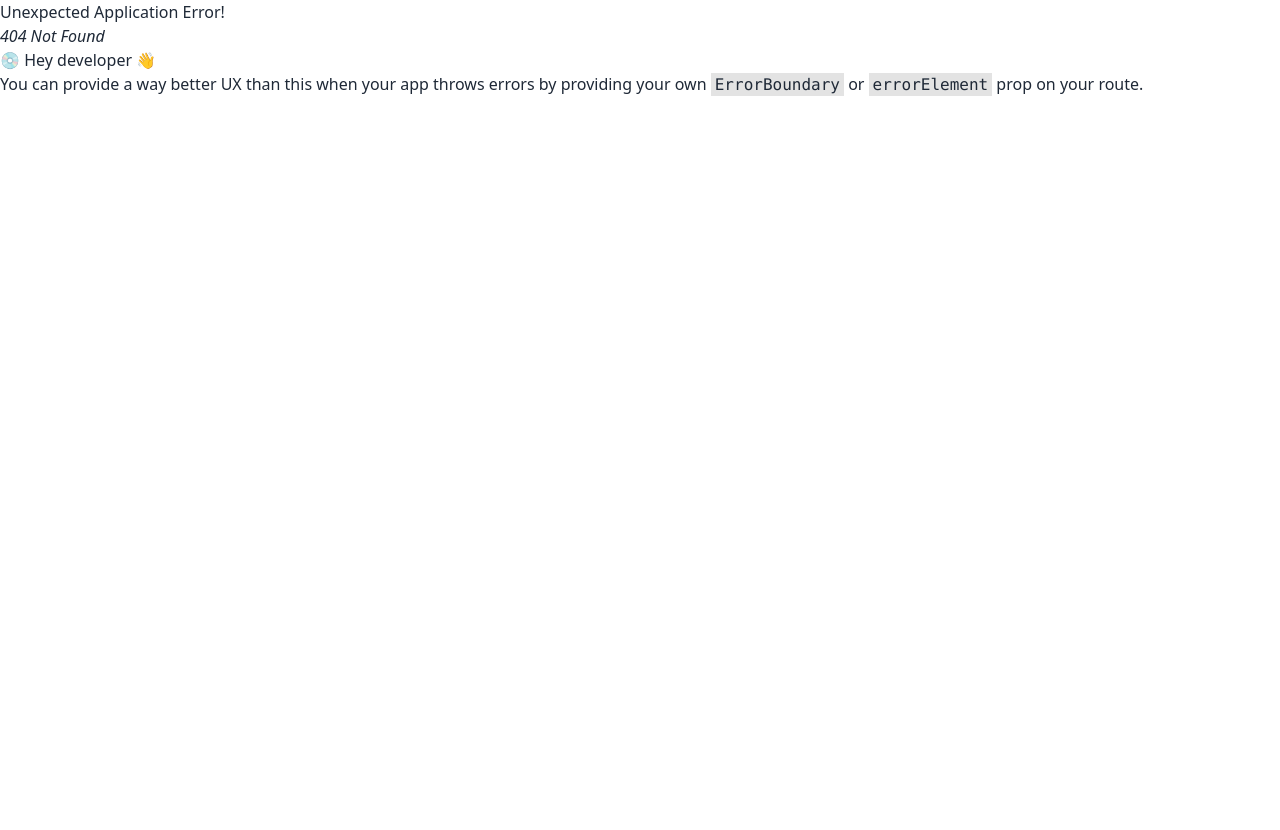
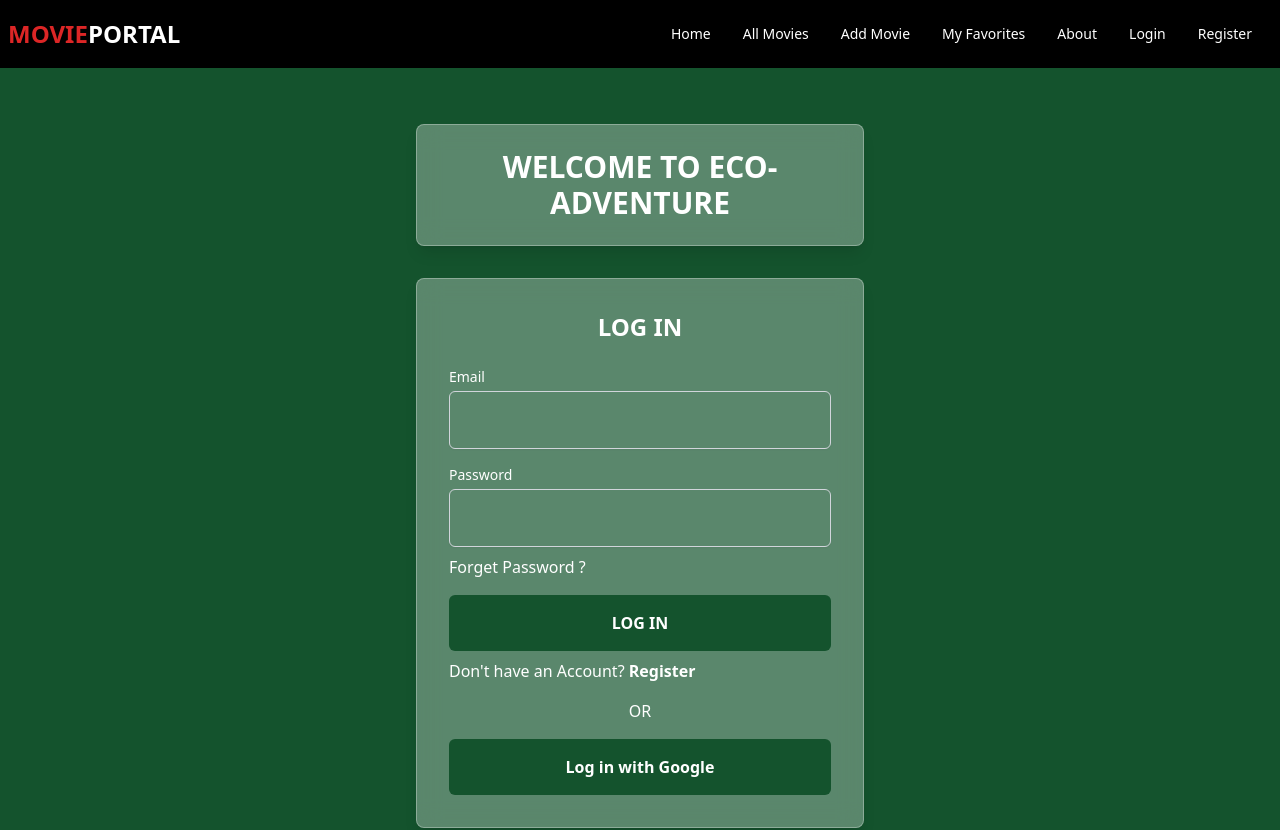
Before and after one commit to galibcse19/Movie-Portal-Client, a React (Vite) app in the folder Movie-Portal-Client/: page /logIn in a window 1280 px wide. Before the commit this address had no page. Shown: the top 830 px of the page. Before the commit the page ends 800 px from the top, so only its background shows below. Built offline with nearby package versions, Linux system fonts and the light colour scheme.

Commit message:
login and signUp page design complete

```diff
--- /dev/null
+++ b/Movie-Portal-Client/src/Pages/LogIn/LogIn.jsx
@@ -0,0 +1,65 @@
+import React from 'react';
+import { Link } from 'react-router-dom';
+
+const LogIn = () => {
+    const handleLogin = e =>{
+        alert('galib');
+    }
+    return (
+        <div>
+            <div className="relative bg-cover bg-center py-10">
+        <div className="absolute inset-0 bg-gradient-to-r from-green-900 to-green-900 bg-opacity-50" />
+
+            {/* Upper Section with Glassmorphism */}
+            <div className="flex flex-col items-center justify-center px-4">
+                {/* Welcome Section */}
+                <div className="backdrop-blur-md bg-white bg-opacity-30 border border-white border-opacity-30 rounded-lg p-6 m-4 w-full max-w-md shadow-lg text-center">
+                <h1 className="text-xl lg:text-3xl md:text-3xl font-bold text-white">WELCOME TO ECO-ADVENTURE</h1>
+                </div>
+
+                {/* Login Form Section */}
+                <div className="backdrop-blur-md bg-white bg-opacity-30 border border-white border-opacity-30 rounded-lg lg:p-8 md:p-6 p-4 m-4 w-full max-w-md shadow-lg">
+                <h2 className="text-xl md:text-2xl font-bold mb-6 text-center text-white">LOG IN</h2>
+                <form onSubmit={handleLogin}>
+                    <div className="mb-4">
+                    <label className="block text-sm font-medium text-white" htmlFor="email">Email</label>
+                    <input
+                        type="email"
+                        name="email"
+                        className="mt-1 lg:p-4 md:p-4 p-2 block w-full border border-gray-300 rounded-md shadow-sm focus:outline-none focus:ring focus:ring-blue-500 bg-transparent text-white"
+                        required
+                        // onChange={(e) => setEmail(e.target.value)}
+                    />
+                    </div>
+                    <div className="mb-4">
+                    <label className="block text-sm font-medium text-white" htmlFor="password">Password</label>
+                    <input
+                        type="password"
+                        name="password"
+                        className="mt-1 lg:p-4 md:p-4 p-2 block w-full border border-gray-300 rounded-md shadow-sm focus:outline-none focus:ring focus:ring-blue-500 bg-transparent text-white"
+                        required
+                    />
+                    <p className="text-white my-2">
+                        <Link>Forget Password ?</Link>
+                    </p>
+                    </div>
+                    <button
+                    type="submit"
+                    className="w-full font-bold lg:p-4 md:p-4 p-2 bg-green-900 text-white rounded-md hover:bg-red-500 transition duration-200"
+                    >
+                    LOG IN
+                    </button>
+                </form>
+                <p className="text-white my-2">
+                    Don't have an Account? <a className="font-bold" href="/register">Register</a>
+                </p>
+                <p className='my-4 text-white text-center'>OR</p>
+                <p><button className="w-full font-bold lg:p-4 md:p-4 p-2 bg-green-900 text-white rounded-md hover:bg-red-500">Log in with Google</button></p>
+                </div>
+            </div>
+        </div>
+        </div>
+    );
+};
+
+export default LogIn;
--- a/Movie-Portal-Client/src/Pages/Shared/Nav.jsx
+++ b/Movie-Portal-Client/src/Pages/Shared/Nav.jsx
@@ -8,8 +8,8 @@ const Nav = () => {
      <li><Link >Add Movie</Link></li>
      <li><Link >My Favorites</Link></li>
      <li><Link >About</Link></li>
-     <li><Link >Login</Link></li>
-     <li><Link >Register</Link></li>
+     <li><Link to={'/logIn'}>Login</Link></li>
+     <li><Link to={'/signUp'}>Register</Link></li>
     </>
 
     return (
--- /dev/null
+++ b/Movie-Portal-Client/src/Pages/SignUp/SignUp.jsx
@@ -0,0 +1,78 @@
+import React from 'react';
+
+const SignUp = () => {
+    const onSubmit = data =>{
+        console.log(data);
+
+   };
+
+    return (
+        <div>
+            <div className="relative bg-cover bg-center py-10">
+                <div className="absolute inset-0 bg-gradient-to-r from-green-900 to-green-900 bg-opacity-50" />
+
+                {/* Upper Section with Glassmorphism */}
+                <div className="flex flex-col items-center justify-center px-4">
+                    {/* Welcome Section */}
+                    <div className="backdrop-blur-md bg-white bg-opacity-30 border border-white border-opacity-30 rounded-lg p-6 m-4 w-full max-w-md shadow-lg text-center">
+                    <h1 className="text-xl md:text-3xl lg:text-3xl font-bold text-white">WELCOME TO MOVIE PORTAL</h1>
+                    </div>
+
+                    {/* Login Form Section */}
+                    <div className="backdrop-blur-md bg-white bg-opacity-30 border border-white border-opacity-30 rounded-lg p-8 m-4 w-full max-w-md shadow-lg">
+                    <h2 className="text-xl md:text-2xl font-bold mb-6 text-center text-white">REGISTER NOW</h2>
+                    <form  >
+                        <div className="mb-4">
+                        <label className="block text-sm font-medium text-white" htmlFor="email">Name</label>
+                        <input
+                            type="text"
+                            name="name"
+                            placeholder='Enter Your Name'
+                            className="mt-1 p-4 block w-full border border-gray-300 rounded-md shadow-sm focus:outline-none focus:ring focus:ring-blue-500 bg-transparent text-white"
+                        />
+                        </div>
+                        <div className="mb-4">
+                        <label className="block text-sm font-medium text-white" htmlFor="email">Email</label>
+                        <input
+                            type="email"
+                            name="email"
+                            placeholder='Enter Your Email'
+                            className="mt-1 p-4 block w-full border border-gray-300 rounded-md shadow-sm focus:outline-none focus:ring focus:ring-blue-500 bg-transparent text-white"
+                        />
+                        </div>
+                        <div className="mb-4">
+                        <label className="block text-sm font-medium text-white" htmlFor="email">PhotoURL</label>
+                        <input
+                            type="url"
+                            name="photoURL"
+                            placeholder='Enter Your PhotoURL'
+                            className="mt-1 p-4 block w-full border border-gray-300 rounded-md shadow-sm focus:outline-none focus:ring focus:ring-blue-500 bg-transparent text-white"
+                        />
+                        </div>
+                        <div className="mb-4">
+                        <label className="block text-sm font-medium text-white" htmlFor="password">Password</label>
+                        <input
+                            type="password"
+                            name="password"
+                            placeholder='Enter Password'
+                            className="mt-1 p-4 block w-full border border-gray-300 rounded-md shadow-sm focus:outline-none focus:ring focus:ring-blue-500 bg-transparent text-white"
+                        />
+                        </div>
+                        <button
+                        type="submit"
+                        className="w-full font-bold p-4 bg-green-900 text-white rounded-md hover:bg-red-500 transition duration-200"
+                        >
+                        REGISTER
+                        </button>
+                    </form>
+                    <p className='text-white my-2'>Already have an Account? <a className='font-bold my-2' href="/logIn">Log In</a></p>
+                    <p className='my-4 text-white text-center'>OR</p>
+                    <p><button className="w-full font-bold lg:p-4 md:p-4 p-2 bg-green-900 text-white rounded-md hover:bg-red-500">Log in with Google</button></p>
+                    </div>
+                </div>
+            </div>
+        </div>
+    );
+};
+
+export default SignUp;
```
Also changed, not shown: Movie-Portal-Client/src/Routes/Routes.jsx (+10 -0 lines).
